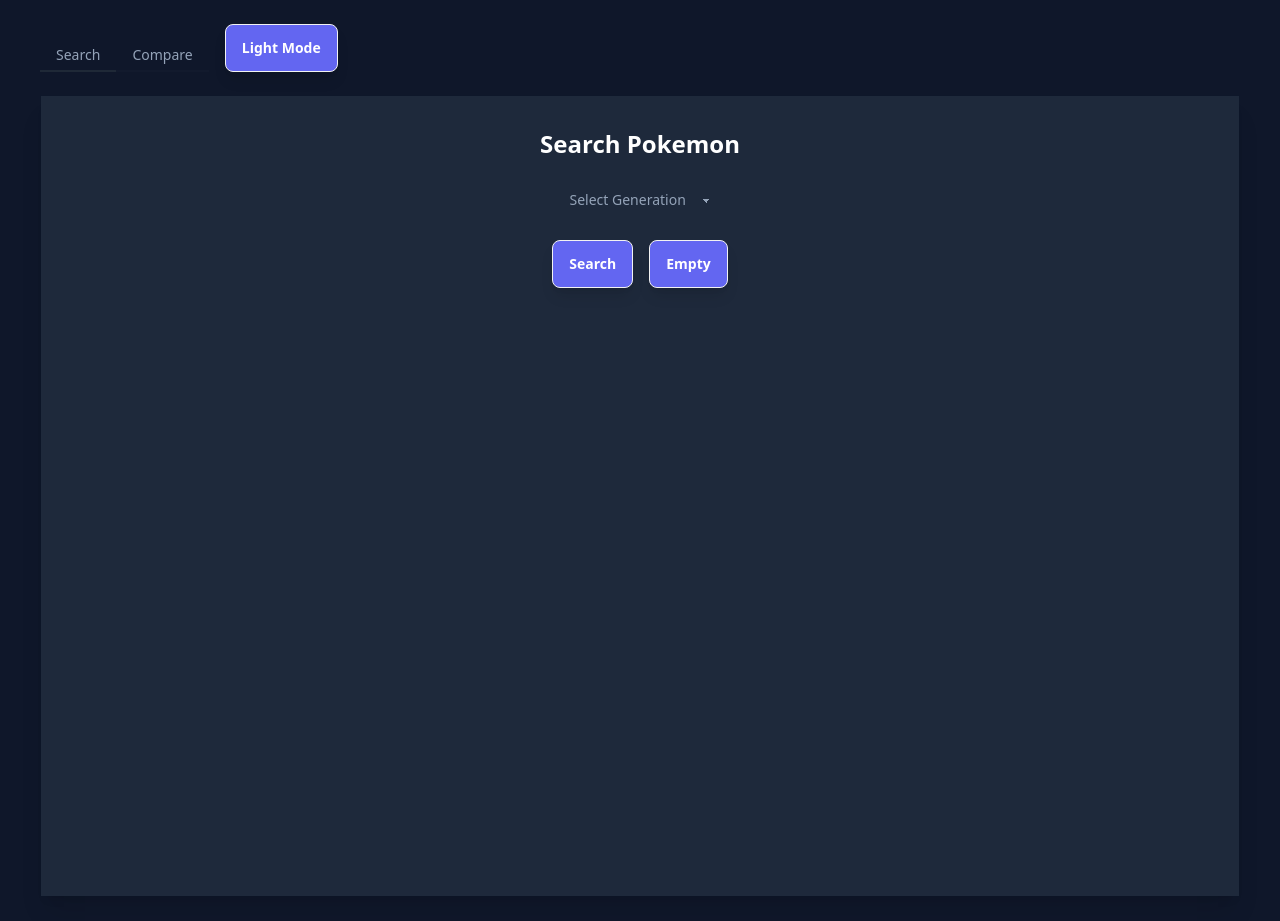
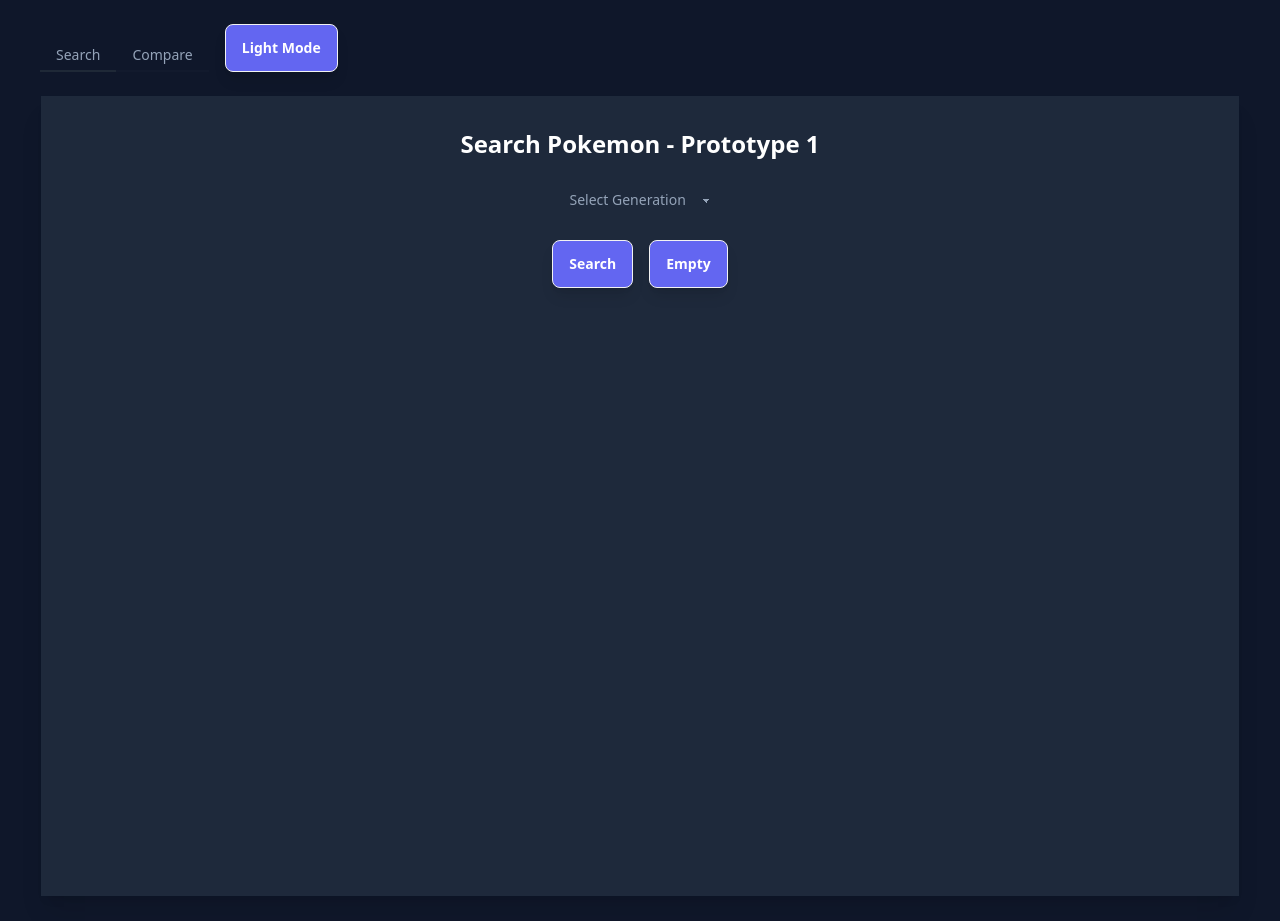
Before and after one commit to munyey1/InfoMon, a Vue app: page / in a window 1280 px wide. Built offline with nearby package versions, Linux system fonts and the light colour scheme.

Commit message:
Prototype 1

```diff
--- a/src/components/Test.vue
+++ b/src/components/Test.vue
@@ -47,7 +47,7 @@
         <h3
           class="text-slate-900 dark:text-white text-2xl font-semibold mb-4"
         >
-          Search Pokemon
+          Search Pokemon - Prototype 1
         </h3>
         <div class="mb-4">
           <select
```
